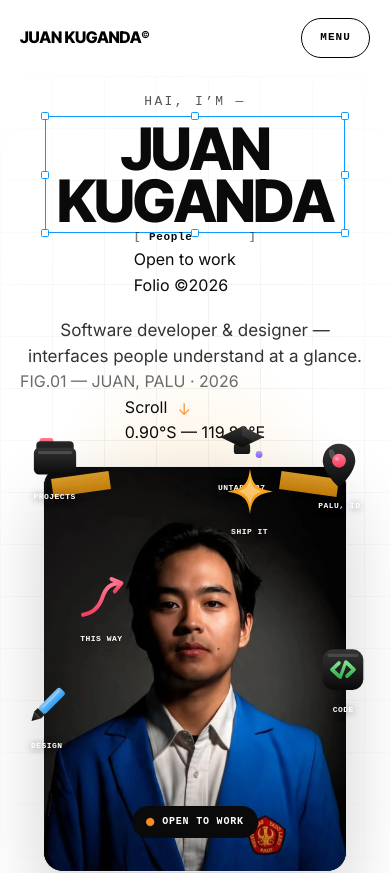
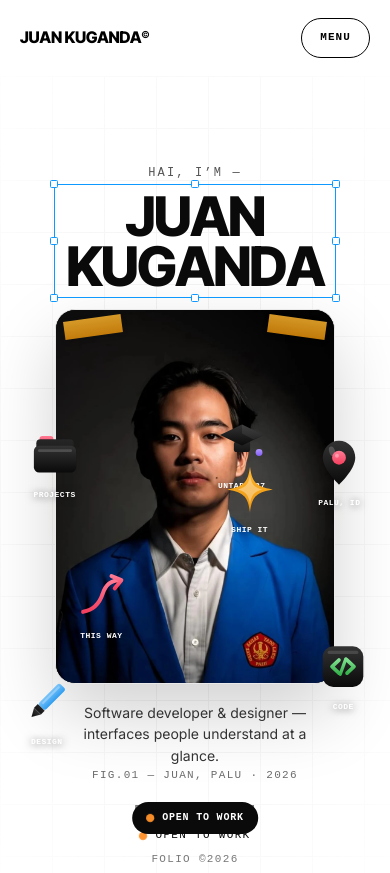
Before and after one commit to juanKuganda/portofoliov3, a React (Vite) app: page / in a window 390 px wide. Shown: the top 873 px of the page. Built offline with nearby package versions, Linux system fonts and the light colour scheme; a web font is replaced by a local one.

Commit message:
Hero v9 styles (2/2)

```diff
--- a/src/index.css
+++ b/src/index.css
@@ -478,48 +478,18 @@ a {
 }
 
 /* Top row: kicker left, role ticker right — ink on paper. */
-.reel-top {
-  display: flex;
-  justify-content: space-between;
-  align-items: center;
-  gap: 16px;
-  padding: 22px var(--pad) 0;
-  color: var(--ink);
-  font-family: var(--font-mono);
-  font-size: 11px;
-  letter-spacing: 0.08em;
-  text-transform: uppercase;
-  position: relative;
-  z-index: 3;
-}
-.reel-kicker {
-  margin: 0;
-  display: flex;
-  align-items: center;
-  gap: 10px;
-  flex-wrap: wrap;
-}
-.reel-kicker .dot {
-  width: 8px;
-  height: 8px;
-  border-radius: 50%;
-  background: var(--signal);
-  flex: none;
-  animation: pulse 2.4s ease-in-out infinite;
-}
-.reel-kicker .sep {
-  opacity: 0.5;
-}
-/* Role ticker: [ Engineer ] → [ Design ] → [ People ] */
+/* Role ticker: [ Engineer ] → [ Design ] → [ People ], lives in the
+   top-right corner. */
 .role-ticker {
-  margin: 0;
+  margin: 0 0 6px;
   display: flex;
   align-items: center;
   gap: 8px;
   font-family: var(--font-mono);
-  font-size: 11px;
+  font-size: 12px;
   letter-spacing: 0.06em;
   color: var(--ink);
+  justify-content: flex-end;
 }
 .tick-bracket {
   font-weight: 700;
@@ -539,50 +509,97 @@ a {
 }
 
 /* Center stage: greeting, portrait card, caption row. */
-/* v6 — monumental composition: the headline commands the left two
-   thirds, the portrait card overlaps its right edge at a slight tilt.
-   .reel-center is a positioning context, not a flex column. */
+/* v9 — the centered portrait: the card is the star, centered on the
+   canvas; the four corners hold the text like fixed UI chrome.
+   .reel-center is a positioning context. */
 .reel-center {
   flex: 1;
   min-height: 0;
   position: relative;
   z-index: 2;
-  padding: clamp(10px, 2vh, 20px) var(--pad);
-  /* keep the caption row clear of the viewport bottom in normal flow,
-     where the hero starts below the sticky nav */
-  padding-bottom: calc(clamp(10px, 2vh, 20px) + var(--nav-h, 60px));
+}
+/* Corner text blocks: pinned to the four corners, like Figma UI
+   chrome around the canvas. */
+.corner {
+  position: absolute;
+  z-index: 3;
+  max-width: 320px;
+}
+.corner-tl {
+  top: clamp(8px, 2.5vh, 24px);
+  left: var(--pad);
+  text-align: left;
+}
+.corner-tr {
+  top: clamp(8px, 2.5vh, 24px);
+  right: var(--pad);
+  text-align: right;
+}
+.corner-bl {
+  bottom: calc(clamp(8px, 2.5vh, 24px) + 46px); /* clear the ruler */
+  left: var(--pad);
+  text-align: left;
+}
+.corner-br {
+  bottom: calc(clamp(8px, 2.5vh, 24px) + 46px); /* clear the ruler */
+  right: var(--pad);
+  text-align: right;
+}
+.corner-line {
+  margin: 6px 0 0;
+  font-family: var(--font-mono);
+  font-size: 11px;
+  letter-spacing: 0.12em;
+  text-transform: uppercase;
+  color: var(--ink);
+  display: flex;
+  align-items: center;
+  gap: 8px;
+}
+.corner-tr .corner-line {
+  justify-content: flex-end;
+}
+.corner-line.dim {
+  opacity: 0.55;
+}
+.corner-line .dot {
+  width: 8px;
+  height: 8px;
+  border-radius: 50%;
+  background: var(--signal);
+  display: inline-block;
+  animation: dot-pulse 2.2s ease-in-out infinite;
 }
 .reel-hello {
-  margin: 0 0 10px;
-  font-family: var(--font-mono);
-  font-size: 13px;
+  margin: 0 0 8px;
+  font-family: var(--font-mono);
+  font-size: 12px;
   letter-spacing: 0.18em;
   text-transform: uppercase;
   color: #555;
-  text-align: center;
+  text-align: left;
 }
 .reel-hi-mask {
   overflow: hidden;
   /* breathing room so the magnetic parallax never clips the text,
-     and the figma-select box (inset -14px -22px, handles +5px out)
-     stays fully visible */
-  padding: 16px 28px 22px;
-  margin: -16px -28px -22px;
-  /* paint above the card so the selection box's bottom edge + handles
-     draw over the card top like a real Figma selection */
+     and the figma-select box stays fully visible */
+  padding: 12px 20px 16px;
+  margin: -12px -20px -16px;
   position: relative;
   z-index: 3;
-  text-align: center;
-}
+  text-align: left;
+}
+/* v9: the name lives in the top-left corner — strong but not
+   monumental; the portrait is the star now. */
 .reel-hi {
   margin: 0;
   font-family: var(--font-display);
   font-weight: 800;
   letter-spacing: -0.04em;
-  line-height: 0.88;
-  font-size: clamp(64px, 12.5vw, 190px);
+  line-height: 0.92;
+  font-size: clamp(40px, 4.6vw, 66px);
   color: var(--ink);
-  text-align: center;
+  text-align: left;
   text-transform: uppercase;
 }
 .reel-hi-line {
@@ -594,23 +611,22 @@ a {
   display: inline-block;
 }
 .reel-sub {
-  margin: 20px auto 0;
-  max-width: 36ch;
-  font-size: 17px;
-  line-height: 1.5;
+  margin: 0 0 12px;
+  max-width: 30ch;
+  font-size: 14px;
+  line-height: 1.55;
   color: #333;
-  text-align: center;
-}
-/* The card sits BETWEEN the two headline lines in normal flow,
-   pulled over both by negative margins — JUAN above, KUGANDA below,
-   the portrait interrupting the name. z-index above the headline.
-   In flow, the sub + bottom row always clear it (no absolute
-   overlap bugs), and mobile stacks naturally. */
+  text-align: left;
+}
+/* v9: the portrait star — centered on the canvas via calc (no
+   transform), so the parallax (owns .par-card x/y) and
+   entrance/explode (own .reel-card) never fight it. */
 .par-card {
-  position: relative;
-  width: min(280px, 72vw);
-  margin: -80px auto 20px;
-  z-index: 4;
+  position: absolute;
+  left: calc(50% - min(340px, 62vw) / 2);
+  top: calc(50% - min(340px, 62vw) * 2 / 3);
+  width: min(340px, 62vw);
+  z-index: 2;
 }
 .reel-card {
   transform: rotate(-2deg);
@@ -694,22 +710,14 @@ a {
   transform: rotate(8deg);
 }
 
-.reel-bottom-row {
-  display: flex;
-  justify-content: space-between;
-  align-items: center;
-  gap: 16px;
-  width: 100%;
-  margin-top: clamp(16px, 3vh, 32px);
-  color: var(--ink);
+.reel-cap {
+  margin: 0;
+  opacity: 0.6;
   font-family: var(--font-mono);
   font-size: 11px;
   letter-spacing: 0.12em;
   text-transform: uppercase;
-}
-.reel-cap {
-  margin: 0;
-  opacity: 0.6;
+  color: var(--ink);
 }
 .reel-scroll {
   display: inline-flex;
@@ -954,50 +962,6 @@ a {
   50% {
     transform: scale(1.5);
     opacity: 0.55;
-  }
-}
-/* ---- Edge furniture: vertical labels + corner crop-marks fill the
-   far canvas (desktop only). translate/rotate are CSS properties so
-   the GSAP explode can own `transform` freely. ---- */
-.reel-edge {
-  position: absolute;
-  top: 50%;
-  translate: 0 -50%;
-  writing-mode: vertical-rl;
-  font-family: var(--font-mono);
-  font-size: 10px;
-  letter-spacing: 0.32em;
-  text-transform: uppercase;
-  color: var(--muted);
-  z-index: 1;
-  pointer-events: none;
-  white-space: nowrap;
-}
-.reel-edge-l {
-  left: 26px;
-  rotate: 180deg;
-}
-.reel-edge-r {
-  right: 26px;
-}
-.reel-corner {
-  position: absolute;
-  font-family: var(--font-mono);
-  font-size: 14px;
-  font-weight: 400;
-  color: var(--muted);
-  z-index: 1;
-  pointer-events: none;
-  line-height: 1;
-}
-.rc-tl { top: 78px; left: 22px; }
-.rc-tr { top: 78px; right: 22px; }
-.rc-bl { bottom: 44px; left: 22px; }
-.rc-br { bottom: 44px; right: 22px; }
-@media (max-width: 768px) {
-  .reel-edge,
-  .reel-corner {
-    display: none;
   }
 }
 /* ---- Figma-like ruler pinned to the hero bottom. The track slides
@@ -1066,62 +1030,67 @@ a {
 }
 
 @media (max-width: 768px) {
-  .reel-top {
-    padding: 18px var(--pad) 0;
-    flex-direction: column;
-    align-items: flex-start;
-    gap: 6px;
-  }
   /* Mobile hero flows naturally instead of forcing 100svh: the stacked
-     kicker + headline + card + doodles exceed small viewports, and
+     corners + card + doodles exceed small viewports, and
      overflow:hidden would clip them. min-height keeps the full-screen
      feel on tall screens. */
   .hero-reel {
     height: auto;
     min-height: 100svh;
   }
-  /* v6 mobile: headline stacks on top, card in normal flow below it,
-     stickers sit on the photo. */
+  /* v9 mobile: corners stack in flow around the card — name on top,
+     card, description, then ticker + scroll side by side. */
   .reel-center {
     display: flex;
     flex-direction: column;
     align-items: center;
-  }
+    padding: calc(var(--nav-h, 60px) + 12px) var(--pad) 24px;
+    gap: 18px;
+  }
+  .corner {
+    position: static;
+    max-width: 100%;
+    text-align: center;
+  }
+  .corner-tl { order: 1; }
+  .par-card { order: 2; }
+  .corner-bl { order: 3; }
+  .corner-tr { order: 4; }
+  .corner-br { order: 5; }
   .reel-hi-mask {
     margin: 6px -24px -20px;
     max-width: 100%;
   }
   .reel-hello,
+  .reel-hi,
   .reel-sub {
     text-align: center;
   }
   .reel-sub {
-    margin-left: auto;
-    margin-right: auto;
+    margin: 0 auto;
+  }
+  .par-hi {
+    display: flex;
+    flex-direction: column;
+    align-items: center;
+  }
+  .role-ticker,
+  .corner-tr .corner-line {
+    justify-content: center;
   }
   .par-card {
     position: relative;
     left: auto;
-    right: auto;
     top: auto;
-    width: min(350px, 78vw);
-    margin: clamp(10px, 2.4vh, 24px) auto 0;
+    width: min(300px, 72vw);
+    margin: 0 auto;
     z-index: 2;
   }
   .reel-card {
     transform: none;
   }
-  .reel-kicker .sep,
-  .reel-kicker span:nth-child(n + 4) {
-    display: none;
-  }
   .reel-hi {
-    font-size: clamp(48px, 15vw, 100px);
-    text-align: center;
-  }
-  .reel-bottom-row {
-    width: min(350px, 78vw);
-    margin-top: 22px;
+    font-size: clamp(44px, 14vw, 72px);
   }
   .hero-reel::before {
     background-size: 52px 52px;
```
